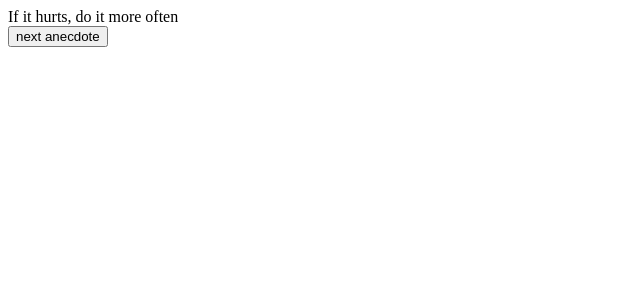
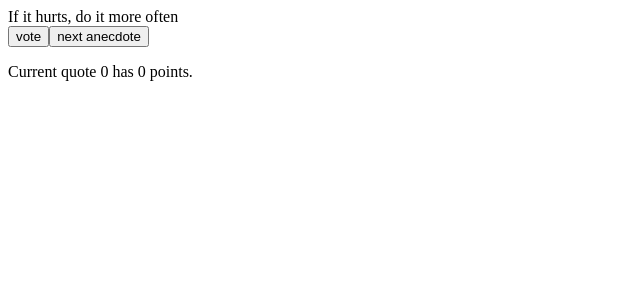
Before and after one commit to JoonasHeinonen/Full-Stack-Open, a React (Create React App) app in the folder part_one/unicafe/: page / in a window 1280 px wide. Shown: the top 300 px of the page, without its empty margins (0-640 px from the left). Built offline with nearby package versions, Linux system fonts and the light colour scheme.

Commit message:
Completed assignment 1.12.

```diff
--- a/part_one/unicafe/src/App.js
+++ b/part_one/unicafe/src/App.js
@@ -11,10 +11,24 @@ const App = () => {
   ]
 
   const [selected, setSelected] = useState(0)
+  const [points, setPoints] = useState(
+    new Array(anecdotes.length + 1)
+      .join('0')
+      .split('')
+      .map(parseFloat)
+  );
+
 
   let selectRandom = () => {
     let select = Math.floor(Math.random() * anecdotes.length);
     setSelected(select);
+    return select;
+  }
+
+  let vote = (selectedAnecdote) => {
+    const copy = [...points]
+    copy[selectedAnecdote] += 1;
+    setPoints(copy);
   }
 
   return (
@@ -22,7 +36,9 @@ const App = () => {
       <div>
         {anecdotes[selected]}
       </div>
+      <button onClick={() => { vote (selected)}}>vote</button>
       <button onClick={selectRandom}>next anecdote</button>
+      <p>Current quote {selected} has {points[selected]} points. </p>
     </div>
   )
 }
```
Also changed, not shown: 1 other file (tests, documents, lock files or other folders).
